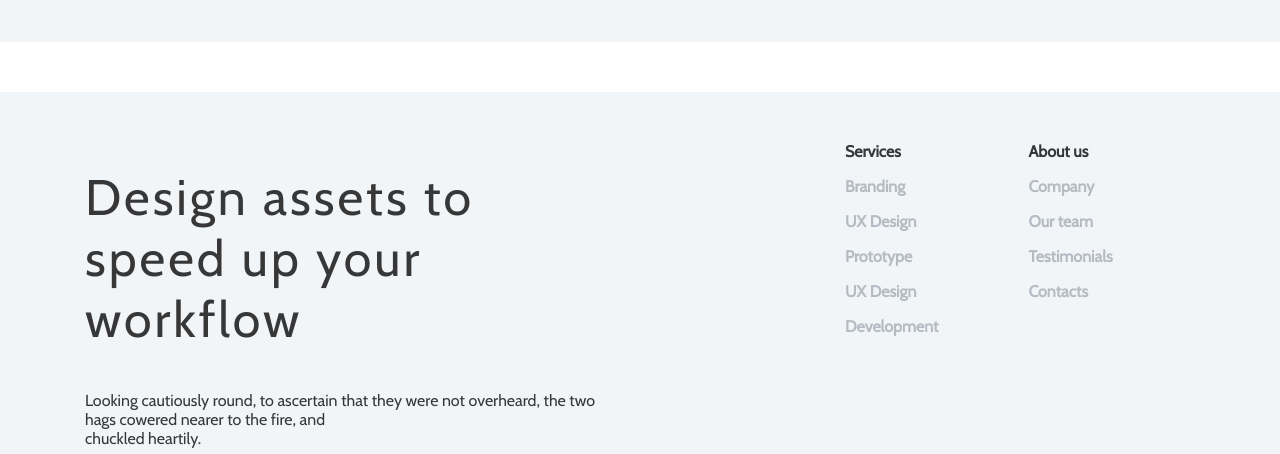
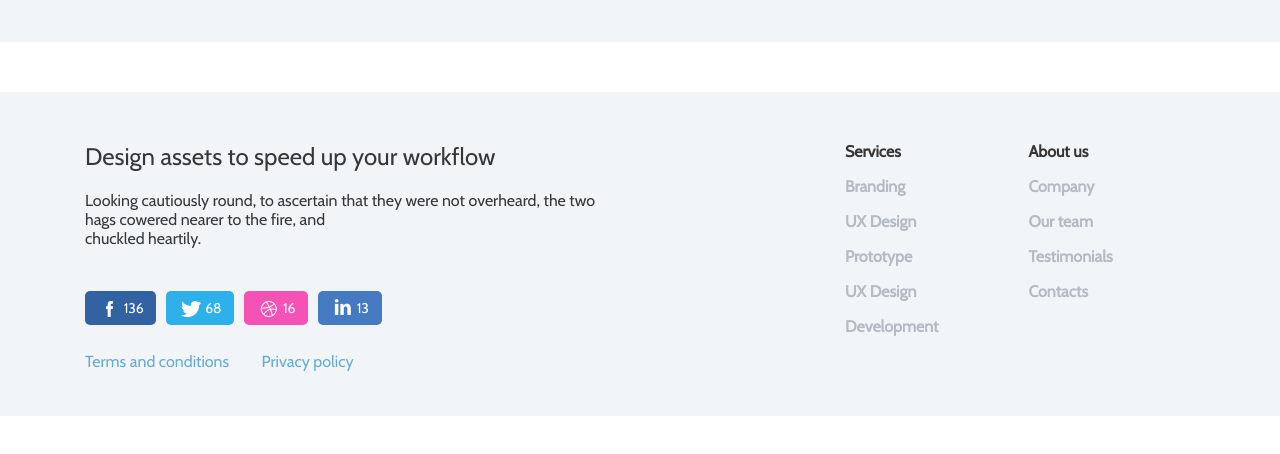
Before and after one commit to VolodymyrTrykoz/Ui-KIT-Footers, a website: page index.html in a window 1280 px wide. Shown: the part 158-612 px from the top of the page. Drawn offline with nearby package versions, Linux system fonts and the light colour scheme; files that its build step writes are made by us from their sources.

Commit message:
some changes in css structure

```diff
--- a/assets/scss/base/_placeholders.scss
+++ b/assets/scss/base/_placeholders.scss
@@ -1,5 +1,5 @@
 %container {
-  widows: 94rem;
+  width: 94rem;
   margin: 0 auto;
 
 }
--- a/assets/scss/style.scss
+++ b/assets/scss/style.scss
@@ -388,7 +388,7 @@ html {
         }
 }
 
-.footer__heading {
+.footer__heading-sm {
   margin-top: 0;
   font-size: 2.4rem;
   font-weight: 500;
--- a/index.html
+++ b/index.html
@@ -64,7 +64,7 @@
 	<div class="container">
 		<div class="padtop5bot45 row">
 			<div class="col-md-6">
-				<h2 class="footer__heading dark">Design assets to speed up your workflow</h2>
+				<h2 class="footer__heading-sm dark">Design assets to speed up your workflow</h2>
 				<p class="footer__descr dark">Looking cautiously round, to ascertain that they were not overheard, the two hags cowered nearer to the fire, and <br> chuckled heartily.</p>
 
 				<ul class="flex-ai-c pad-top-bot35">
```
Also changed, not shown: Footers.jpg (added), dist/css/style.css, 1 other file.
